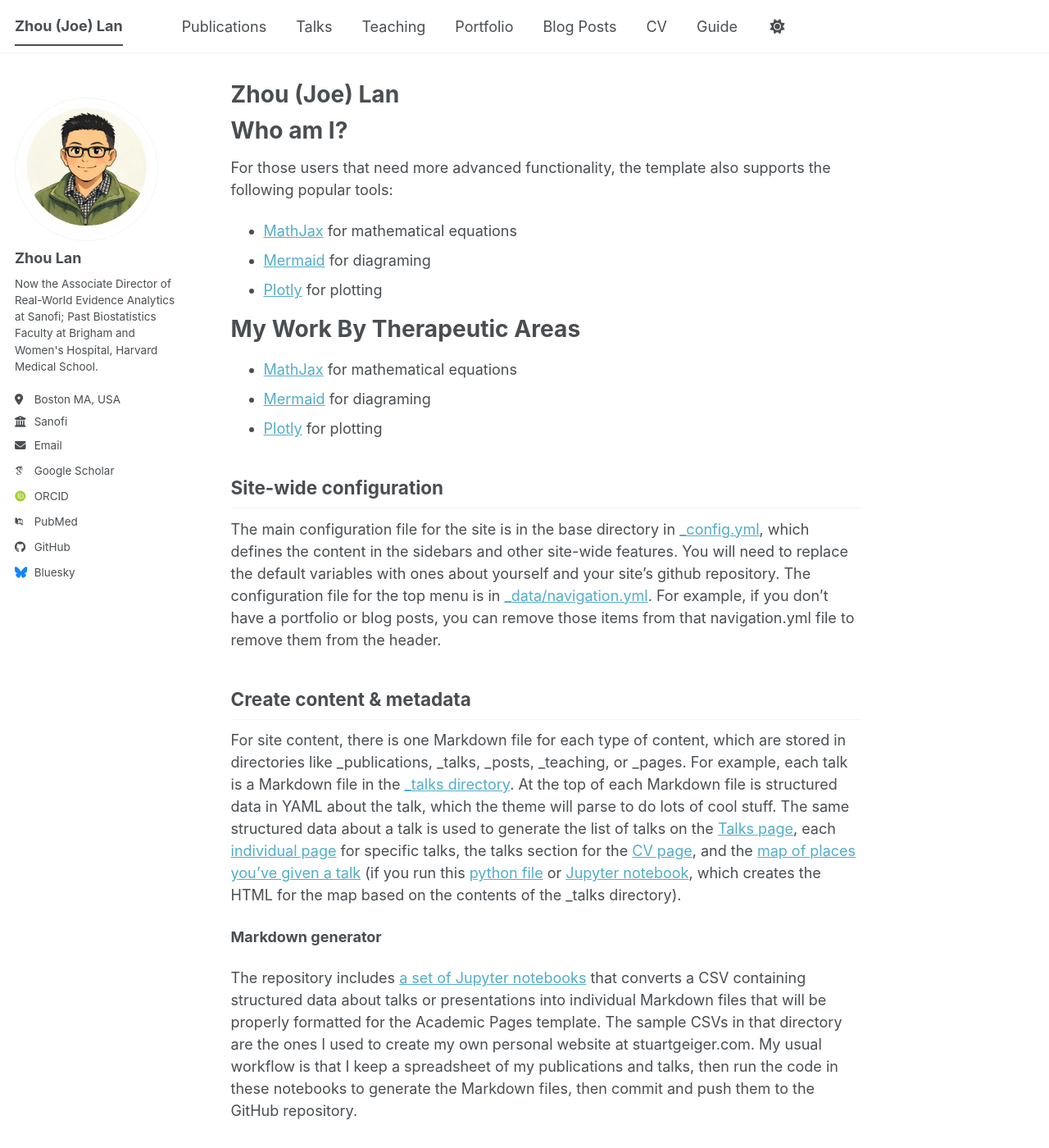
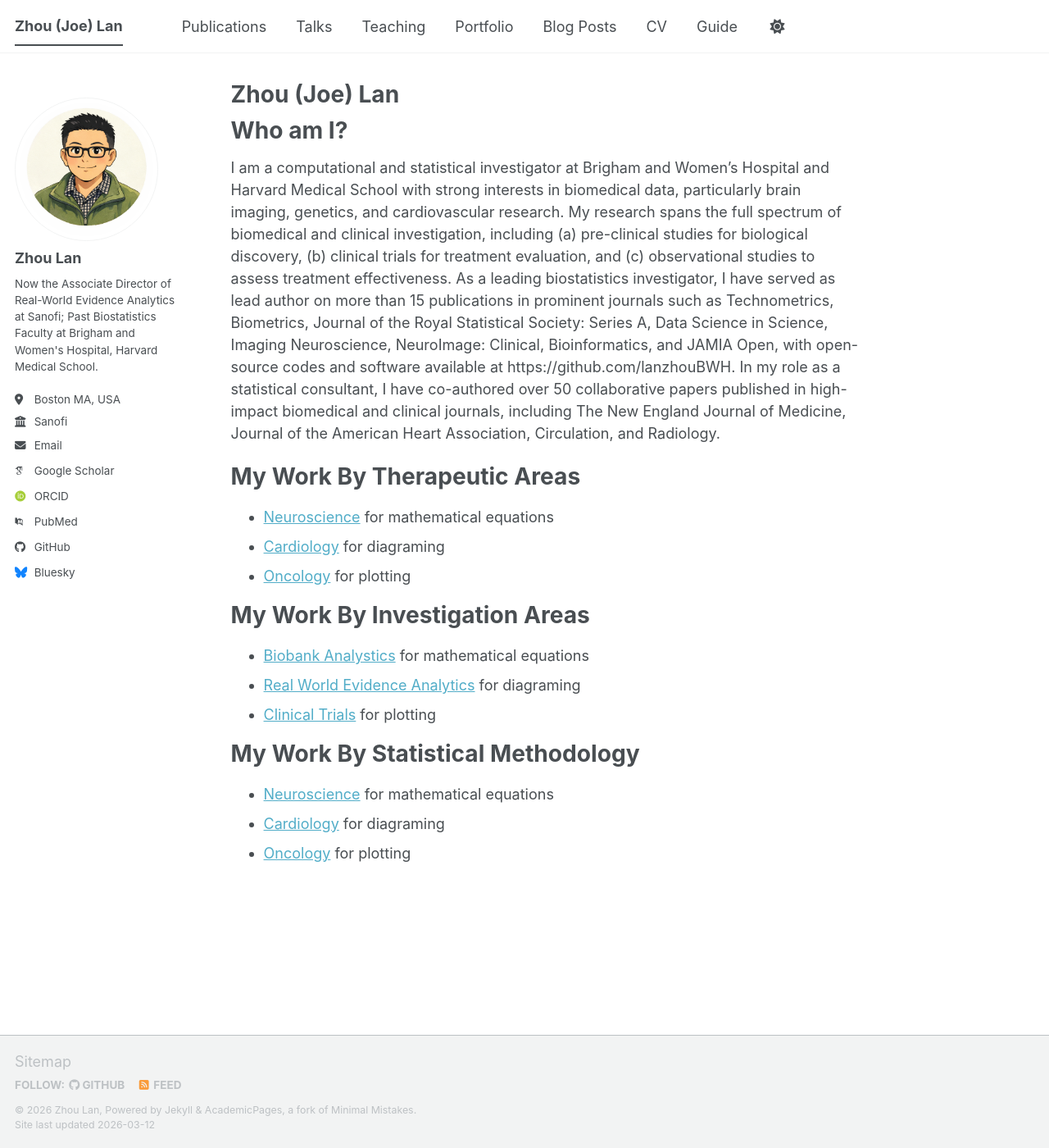
Before and after one commit to lanzhouBWH/lanzhoubwh.github.io, a Jekyll site: the page built from _pages/about.md, in a window 1280 px wide and 1400 px high. Shown: the whole window at 82% size. Built offline with Jekyll 4.4.1, drawn with Linux system fonts in a browser that asks for light colours; some web fonts are replaced; a script bundle is joined from its source files by our own code; library files that are not in the unit come from our copies; some of the changed text lies outside the part shown.

Commit message:
Update about.md

```diff
--- a/_pages/about.md
+++ b/_pages/about.md
@@ -12,39 +12,23 @@ redirect_from:
 
 Who am I?
 ======
-
-For those users that need more advanced functionality, the template also supports the following popular tools:
-- [MathJax](https://www.mathjax.org/) for mathematical equations
-- [Mermaid](https://mermaid.js.org/) for diagraming
-- [Plotly](https://plotly.com/javascript/) for plotting
+I am a computational and statistical investigator at Brigham and Women’s Hospital and Harvard Medical School with strong interests in biomedical data, particularly brain imaging, genetics, and cardiovascular research. My research spans the full spectrum of biomedical and clinical investigation, including (a) pre-clinical studies for biological discovery, (b) clinical trials for treatment evaluation, and (c) observational studies to assess treatment effectiveness.
+As a leading biostatistics investigator, I have served as lead author on more than 15 publications in prominent journals such as Technometrics, Biometrics, Journal of the Royal Statistical Society: Series A, Data Science in Science, Imaging Neuroscience, NeuroImage: Clinical, Bioinformatics, and JAMIA Open, with open-source codes and software available at https://github.com/lanzhouBWH. In my role as a statistical consultant, I have co-authored over 50 collaborative papers published in high-impact biomedical and clinical journals, including The New England Journal of Medicine, Journal of the American Heart Association, Circulation, and Radiology.
 
 My Work By Therapeutic Areas
 ======
-- [MathJax](https://www.mathjax.org/) for mathematical equations
-- [Mermaid](https://mermaid.js.org/) for diagraming
-- [Plotly](https://plotly.com/javascript/) for plotting
+- [Neuroscience](https://www.mathjax.org/) for mathematical equations
+- [Cardiology](https://mermaid.js.org/) for diagraming
+- [Oncology](https://plotly.com/javascript/) for plotting
 
+My Work By Investigation Areas
+======
+- [Biobank Analystics](https://www.mathjax.org/) for mathematical equations
+- [Real World Evidence Analytics](https://mermaid.js.org/) for diagraming
+- [Clinical Trials](https://plotly.com/javascript/) for plotting
 
-Site-wide configuration
-------
-The main configuration file for the site is in the base directory in [_config.yml](https://github.com/academicpages/academicpages.github.io/blob/master/_config.yml), which defines the content in the sidebars and other site-wide features. You will need to replace the default variables with ones about yourself and your site's github repository. The configuration file for the top menu is in [_data/navigation.yml](https://github.com/academicpages/academicpages.github.io/blob/master/_data/navigation.yml). For example, if you don't have a portfolio or blog posts, you can remove those items from that navigation.yml file to remove them from the header.
-
-Create content & metadata
-------
-For site content, there is one Markdown file for each type of content, which are stored in directories like _publications, _talks, _posts, _teaching, or _pages. For example, each talk is a Markdown file in the [_talks directory](https://github.com/academicpages/academicpages.github.io/tree/master/_talks). At the top of each Markdown file is structured data in YAML about the talk, which the theme will parse to do lots of cool stuff. The same structured data about a talk is used to generate the list of talks on the [Talks page](https://academicpages.github.io/talks), each [individual page](https://academicpages.github.io/talks/2012-03-01-talk-1) for specific talks, the talks section for the [CV page](https://academicpages.github.io/cv), and the [map of places you've given a talk](https://academicpages.github.io/talkmap.html) (if you run this [python file](https://github.com/academicpages/academicpages.github.io/blob/master/talkmap.py) or [Jupyter notebook](https://github.com/academicpages/academicpages.github.io/blob/master/talkmap.ipynb), which creates the HTML for the map based on the contents of the _talks directory).
-
-**Markdown generator**
-
-The repository includes [a set of Jupyter notebooks](https://github.com/academicpages/academicpages.github.io/tree/master/markdown_generator
-) that converts a CSV containing structured data about talks or presentations into individual Markdown files that will be properly formatted for the Academic Pages template. The sample CSVs in that directory are the ones I used to create my own personal website at stuartgeiger.com. My usual workflow is that I keep a spreadsheet of my publications and talks, then run the code in these notebooks to generate the Markdown files, then commit and push them to the GitHub repository.
-
-How to edit your site's GitHub repository
-------
-Many people use a git client to create files on their local computer and then push them to GitHub's servers. If you are not familiar with git, you can directly edit these configuration and Markdown files directly in the github.com interface. Navigate to a file (like [this one](https://github.com/academicpages/academicpages.github.io/blob/master/_talks/2012-03-01-talk-1.md) and click the pencil icon in the top right of the content preview (to the right of the "Raw | Blame | History" buttons). You can delete a file by clicking the trashcan icon to the right of the pencil icon. You can also create new files or upload files by navigating to a directory and clicking the "Create new file" or "Upload files" buttons.
-
-Example: editing a Markdown file for a talk
-![Editing a Markdown file for a talk](/images/editing-talk.png)
-
-For more info
-------
-More info about configuring Academic Pages can be found in [the guide](https://academicpages.github.io/markdown/), the [growing wiki](https://github.com/academicpages/academicpages.github.io/wiki), and you can always [ask a question on GitHub](https://github.com/academicpages/academicpages.github.io/discussions). The [guides for the Minimal Mistakes theme](https://mmistakes.github.io/minimal-mistakes/docs/configuration/) (which this theme was forked from) might also be helpful.
+My Work By Statistical Methodology
+======
+- [Neuroscience](https://www.mathjax.org/) for mathematical equations
+- [Cardiology](https://mermaid.js.org/) for diagraming
+- [Oncology](https://plotly.com/javascript/) for plotting
```
